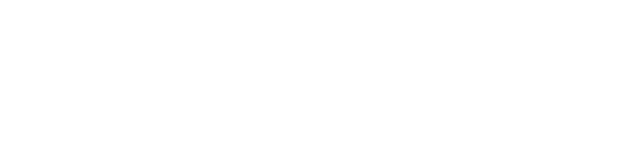
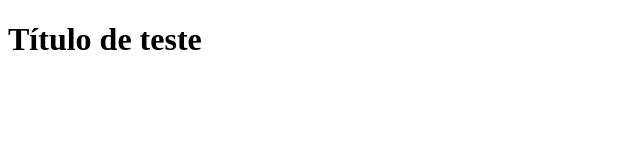
Before and after one commit to MarceloAAmaral/gitPull, a plain HTML site: page index.html in a window 1280 px wide. Shown: the whole page, without its empty margins (0-640 px from the left). Drawn offline with Linux system fonts and the light colour scheme.

Commit message:
Criei titulo de paragrafo

```diff
--- a/index.html
+++ b/index.html
@@ -3,9 +3,9 @@
 <head>
     <meta charset="UTF-8">
     <meta name="viewport" content="width=device-width, initial-scale=1.0">
-    <title>Document</title>
+    <title>Tutorial de GIT</title>
 </head>
 <body>
-
+    <h1>Título de teste</h1>
 </body>
 </html>
```
